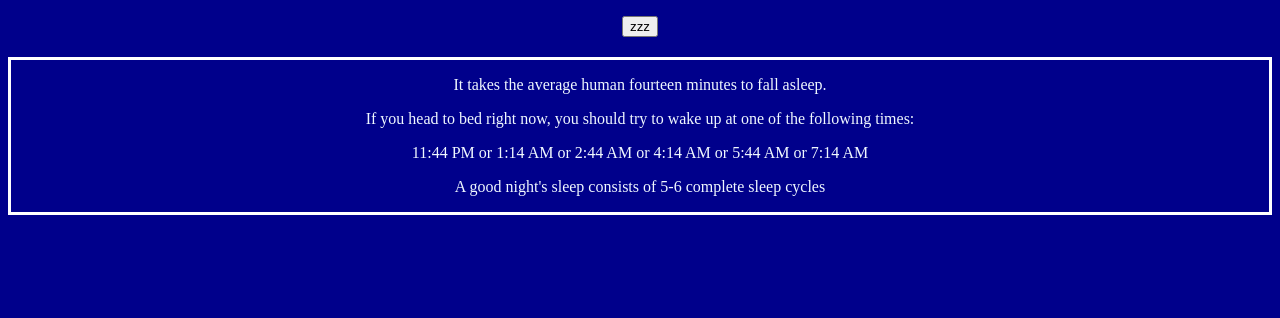
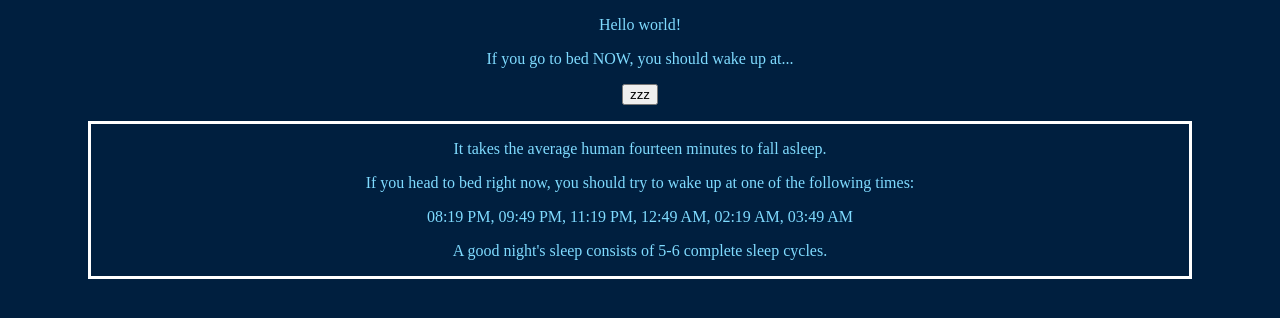
Before and after one commit to Yomiyu23/sleeptime, a plain HTML site: page index.html in a window 1280 px wide. Both pictures are taken after a click on the button "zzz". Drawn offline with Linux system fonts and the light colour scheme.

Commit message:
Added finishing touches to these 3 files

```diff
--- a/index.html
+++ b/index.html
@@ -1,13 +1,22 @@
 <!DOCTYPE html>
-<html lang="en">
+<html lang="en-us">
   <head>
     <meta charset="UTF-8">
-    <meta name="viewport" content="width=device-width, inital-scale=1.0">
+    <meta name="viewport" content="width=device-width, initial-scale=1.0">
     <title>SleepTime App</title>
     <link rel="stylesheet" href="style.css">
   </head>
   <body>
-    <div id="root"></div>
+    <p>Hello  world!</p>
+    <p>If you go to bed NOW, you should wake up at...</p>
+    <button onclick="handleOnClickEvent()">zzz</button>
+    <div>
+        <div class="output">
+        <p>It takes the average human fourteen minutes to fall asleep.</p>
+        <p>If you head to bed right now, you should try to wake up at one of the following times:</p>
+        <p id="hours">11:44 PM or 1:14 AM or 2:44 AM or 4:14 AM or 5:44 AM or 7:14 AM</p>
+        <p>A good night's sleep consists of 5-6 complete sleep cycles.</p>
+    </div>
     <script src="script.js"></script>
-  </body>
-</hmtl>
+    </body>
+</html>
--- a/script.js
+++ b/script.js
@@ -1,43 +1,22 @@
-let root = document.getElementById("root");
-
-let p = document.createElement("p");
-p.innetText = "If you go to bed NOW, you should wake up at...";
-root.append(p);
-
-let zzz = document.createElement("button");
-zzz.innerText = "zzz";
-zzz.addEventListener("click", handleOnClickEvent);
-root.append(zzz);
-
-let output = document.createElement("div");
-output.className = "output";
-root.append(output);
-
-output.innerHTML = `
-<p>It takes the average human fourteen minutes to fall asleep. </p>
-<p>If you head to bed right now, you should try to wake up at one of the following times:</p>
-<p id="hours">11:44 PM or 1:14 AM or 2:44 AM or 4:14 AM or 5:44 AM or 7:14 AM</p>
-<p>A good night's sleep consists of 5-6 complete sleep cycles</p>`;
-
 function handleOnClickEvent() {
     let output = document.querySelector(".output");
     output.style.display = "block";
     let hours = document.getElementById('hours');
 
-    //When the zzz button is clicked we want to record the current time
+    // When the zzz button is clicked, we want to record the current time;
     let now = Date.now();
 
-    //Allow 14 minutes to fall asleep
-    let minute = 60 * 1000; //milliseconds
+    // Allow 14 minutes to fall asleep;
+    let minute = 60 * 1000; // milliseconds
     now += 14 * minute;
 
-    //Create six cycles of 90 minutes each
+    // Create six cycles of 90 minutes each;
     let hoursString = "";
     for (let c = 1; c <= 6; c++) {
-	now += 90 * minute; //a sleep cycle passed!
-	let cycle = new Data(now);
+        now += 90 * minute; // a sleep cycle passed!
+        let cycle = new Date(now);
         hoursString += cycle.toLocaleTimeString([], {
-	    hour: "2-digi",
+        hour: "2-digit",
         minute: "2-digit",
         });
         if (c < 6) {
@@ -45,6 +24,6 @@ function handleOnClickEvent() {
         }
     }
 
-    //Display the cycles as suggested wake-up times.
+    // Display the cycles as suggested wake-up times.
     hours.innerText = hoursString;
 }
--- a/style.css
+++ b/style.css
@@ -1,10 +1,10 @@
 body {
     text-align: center;
-    color: aliceblue;
-    background-color: darkblue;
+    color: #7FDBFF;
+    background-color: #001f3f;
 }
 .output {
     border: 3px solid white;
-    margin-top: 20px;
-    displauy: none;
+    margin: 1em 5em 1em 5em;
+    display: none;
 }
```
Lines whose indentation alone changed are shown as unchanged.
